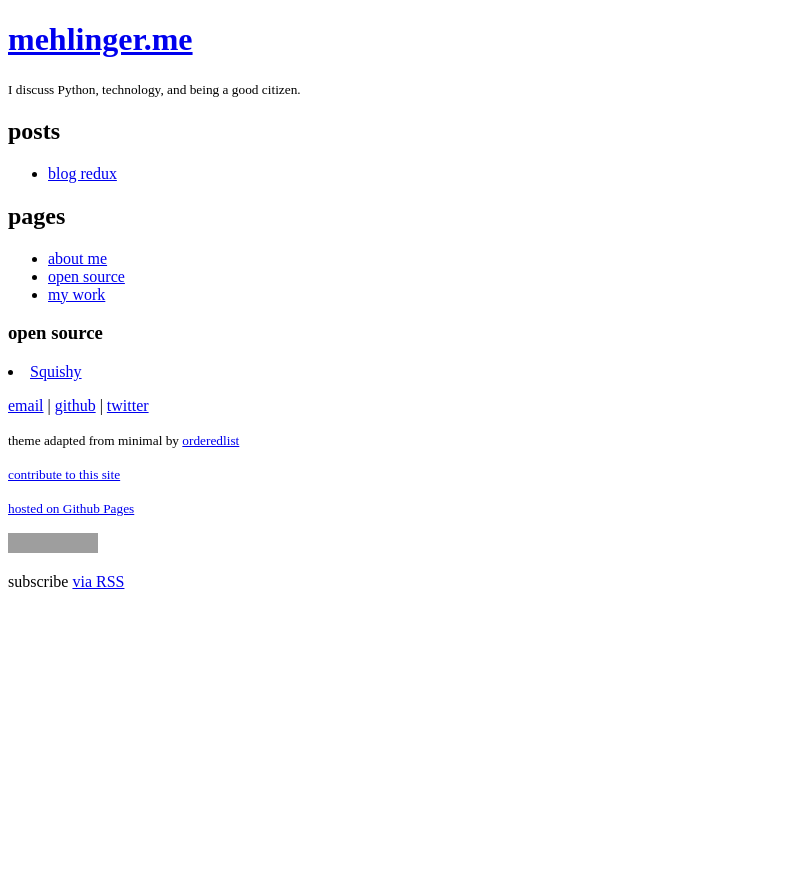
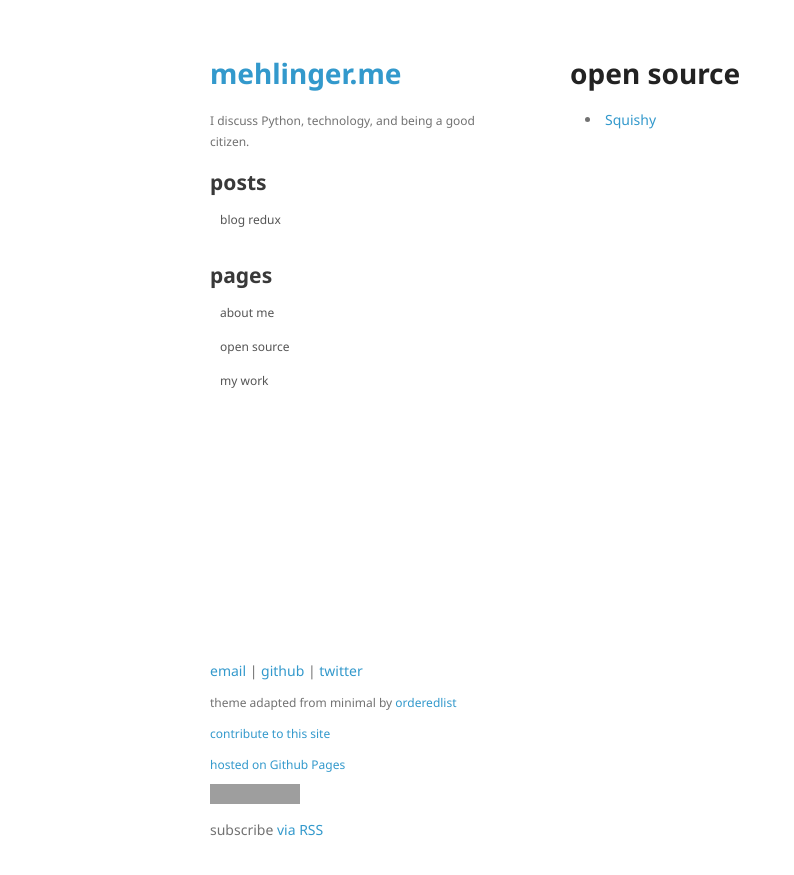
Before and after one commit to tmehlinger/mehlinger.me, a Jekyll site: the page built from oss.html, in a window 1280 px wide. Shown: the top 875 px of the page, without its empty margins (0-794 px from the left). Built offline with Jekyll 4.4.1, drawn with Linux system fonts in a browser that asks for light colours; grey boxes are pictures that could not be loaded.

Commit message:
re-fix paths after move to tmehlinger.github.io

```diff
--- a/_includes/footer.html
+++ b/_includes/footer.html
@@ -5,5 +5,5 @@
   <p><small><a href="https://pages.github.com/">hosted on Github Pages</a></small></p>
   <p><a rel="license" href="http://creativecommons.org/licenses/by-sa/4.0/"><img alt="Creative Commons License" style="border-width:0" src="https://i.creativecommons.org/l/by-sa/4.0/80x15.png" /></a></p>
 
-  <p>subscribe <a href="{{ 'feed.xml' | prepend: site.baseurl }}">via RSS</a></p>
+  <p>subscribe <a href="{{ '/feed.xml' | prepend: site.baseurl }}">via RSS</a></p>
 </footer>
--- a/_includes/head.html
+++ b/_includes/head.html
@@ -3,7 +3,7 @@
   <meta http-equiv="X-UA-Compatible" content="chrome=1">
   <title>mehlinger.me</title>
 
-  <link rel="stylesheet" href="css/styles.css">
+  <link rel="stylesheet" href="/css/styles.css">
   <meta name="viewport" content="width=device-width">
   <!--[if lt IE 9]>
   <script src="//html5shiv.googlecode.com/svn/trunk/html5.js"></script>
--- a/_layouts/default.html
+++ b/_layouts/default.html
@@ -16,7 +16,7 @@
 {% include footer.html %}
 
 </div>
-<script type="text/javascript" src="js/scale.fix.js"></script>
+<script type="text/javascript" src="/js/scale.fix.js"></script>
 </body>
 
 </html>
```
